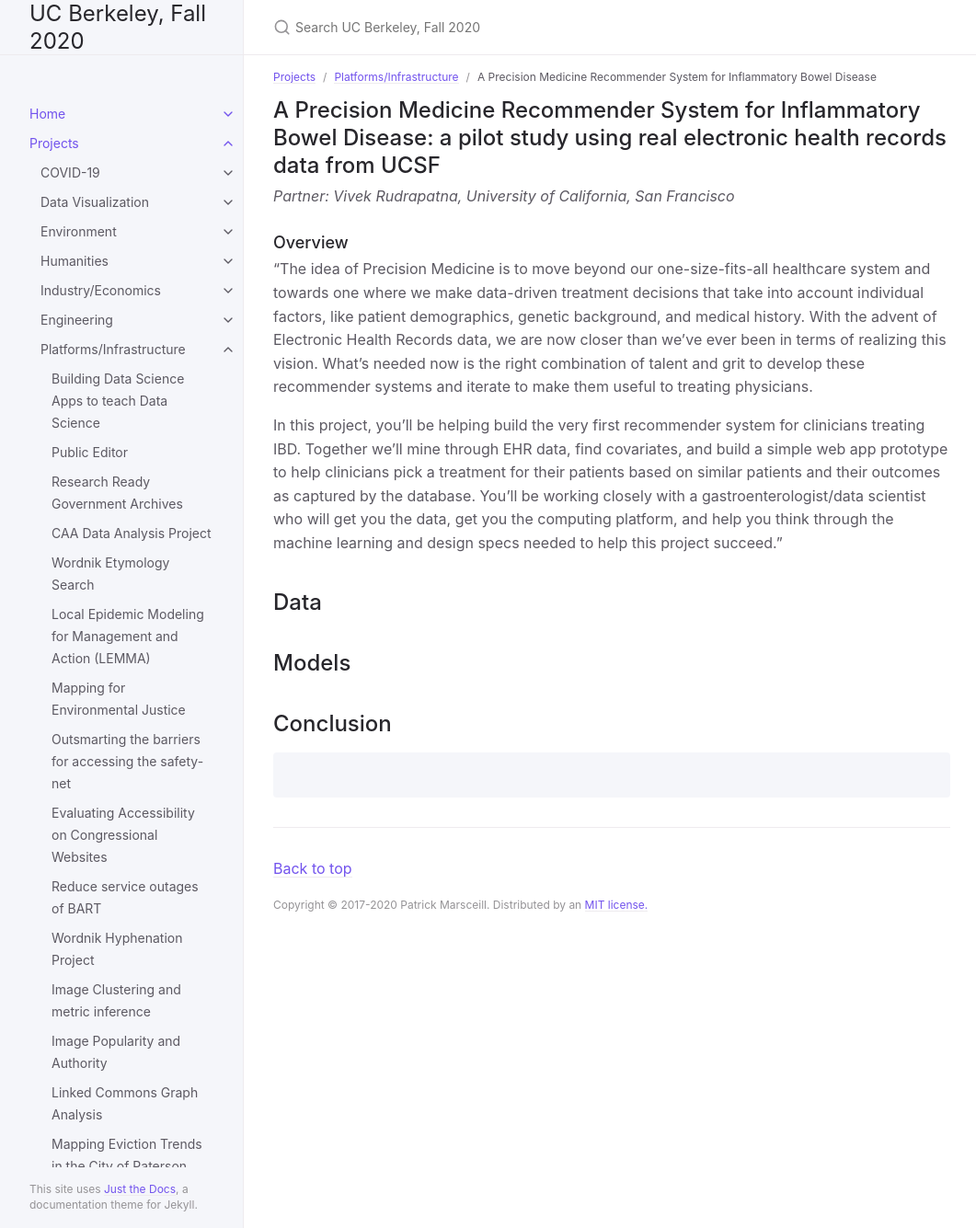
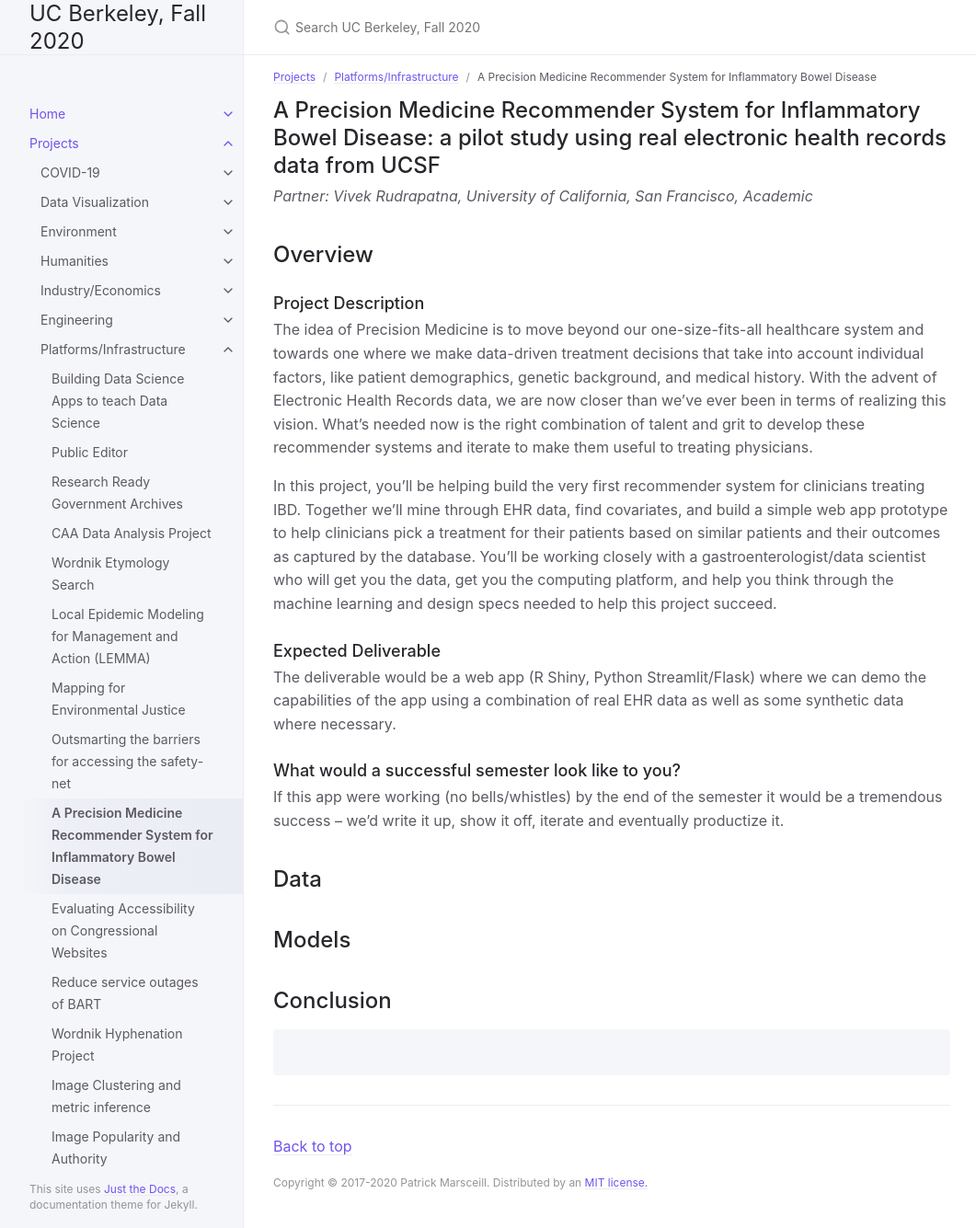
Before and after one commit to DS-Discovery/ds-discovery.github.io, a Jekyll site: the page built from Projects/Platforms:Infrastructure/PI-Precision Medicine.md, in a window 1280 px wide and 1335 px high. Shown: the whole window at 92% size, without its empty margins (107-1168 px from the left). Built offline with Jekyll 4.4.1, drawn with Linux system fonts in a browser that asks for light colours.

Commit message:
Update PI-Precision Medicine.md

```diff
--- a/Projects/Platforms:Infrastructure/PI-Precision Medicine.md
+++ b/Projects/Platforms:Infrastructure/PI-Precision Medicine.md
@@ -3,18 +3,23 @@ layout: default
 title: A Precision Medicine Recommender System for Inflammatory Bowel Disease
 parent: Platforms/Infrastructure
 grand_parent: Projects
-nav_order: 6
+nav_order: 13
 ---
 
 
 ## A Precision Medicine Recommender System for Inflammatory Bowel Disease: a pilot study using real electronic health records data from UCSF
-*Partner: Vivek Rudrapatna, University of California, San Francisco*
+*Partner: Vivek Rudrapatna, University of California, San Francisco, Academic*
 
-### Overview
+## Overview
+### Project Description
+The idea of Precision Medicine is to move beyond our one-size-fits-all healthcare system and towards one where we make data-driven treatment decisions that take into account individual factors, like patient demographics, genetic background, and medical history. With the advent of Electronic Health Records data, we are now closer than we've ever been in terms of realizing this vision. What's needed now is the right combination of talent and grit to develop these recommender systems and iterate to make them useful to treating physicians.
 
-"The idea of Precision Medicine is to move beyond our one-size-fits-all healthcare system and towards one where we make data-driven treatment decisions that take into account individual factors, like patient demographics, genetic background, and medical history. With the advent of Electronic Health Records data, we are now closer than we've ever been in terms of realizing this vision. What's needed now is the right combination of talent and grit to develop these recommender systems and iterate to make them useful to treating physicians.
+In this project, you'll be helping build the very first recommender system for clinicians treating IBD. Together we'll mine through EHR data, find covariates, and build a simple web app prototype to help clinicians pick a treatment for their patients based on similar patients and their outcomes as captured by the database. You'll be working closely with a gastroenterologist/data scientist who will get you the data, get you the computing platform, and help you think through the machine learning and design specs needed to help this project succeed.
+### Expected Deliverable
+The deliverable would be a web app (R Shiny, Python Streamlit/Flask) where we can demo the capabilities of the app using a combination of real EHR data as well as some synthetic data where necessary.
+### What would a successful semester look like to you?
+If this app were working (no bells/whistles) by the end of the semester it would be a tremendous success -- we'd write it up, show it off, iterate and eventually productize it.
 
-In this project, you'll be helping build the very first recommender system for clinicians treating IBD. Together we'll mine through EHR data, find covariates, and build a simple web app prototype to help clinicians pick a treatment for their patients based on similar patients and their outcomes as captured by the database. You'll be working closely with a gastroenterologist/data scientist who will get you the data, get you the computing platform, and help you think through the machine learning and design specs needed to help this project succeed."
 
 ## Data
 
```
